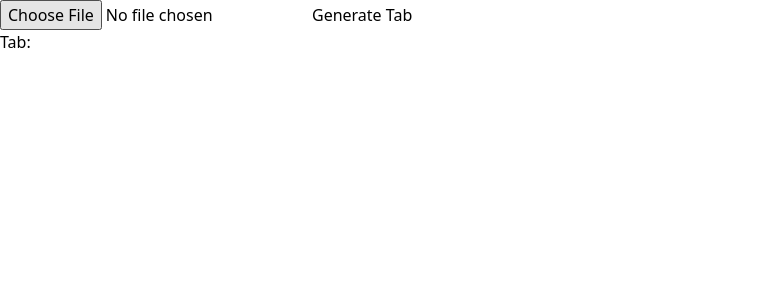
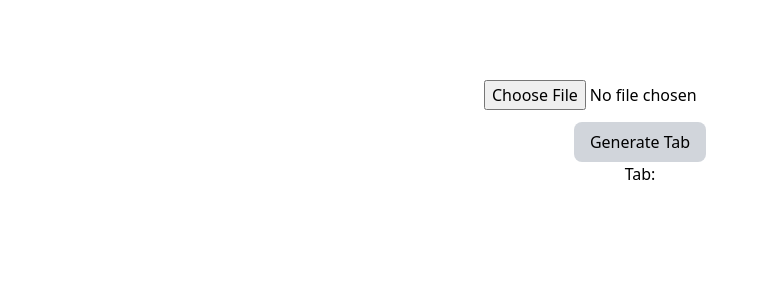
Before and after one commit to Tudor73/tab-editor, a Next.js app: page / in a window 1280 px wide. Shown: the top 300 px of the page, without its empty margins (0-769 px from the left). Built offline with nearby package versions, Linux system fonts and the light colour scheme.

Commit message:
added index to span components

```diff
--- a/package.json
+++ b/package.json
@@ -17,7 +17,8 @@
     "next": "13.2.4",
     "react": "18.2.0",
     "react-dom": "18.2.0",
-    "typescript": "5.0.2"
+    "typescript": "5.0.2",
+    "zustand": "^4.3.7"
   },
   "devDependencies": {
     "autoprefixer": "^10.4.14",
--- a/src/pages/index.tsx
+++ b/src/pages/index.tsx
@@ -1,54 +1,134 @@
-import { ChangeEvent, useRef, useState } from "react";
+import { ChangeEvent, useEffect, useRef, useState } from "react";
+import {useStore} from "./store";
+
+
+const lengthOfTabString = 30;
+
+let count = 0
+
+
+const SpanComponent = ({
+  value,
+  index,
+  showInputParent,
+  onShowInput,
+}: {
+  value: string;
+  index: number;
+  showInputParent: number;
+  onShowInput: (val: number) => void;
+}) => {
+  const inputRef = useRef<HTMLInputElement>(null);
+  const [showInput, setShowInput] = useState(false);
+
+  const [index1, setIndex1] = useState(0)
+
+  useEffect(() => {
+    count += 1
+    setIndex1(count)
+    return () => {
+      count -=1
+    }
+  }, [])
+
+  // const spanIndex   = useStore(state => state.spanIndex)
 
 
 
-const TabComponent = ( {tab } : {tab: string[]}) => {
+  if (index === lengthOfTabString) {
+    return <span className="block"></span>;
+  }
+  return (
+    <span
+      onClick={(e) => {
+      console.log(index1)
+      }}
+    >
+      {value}
 
+      {showInputParent ===index && <input type="text" ref={inputRef} className=" w-6 h-6 outline" />}
+    </span>
+  );
+};
 
+const TabComponent = ({ tab }: { tab: string[][];  }) => {
+  const [showInputIndex, setShowInputIndex] = useState(-1);
   return (
   <div className=" text-md font-mono mt-10">
-      {tab.map((str, idx) =>
-        {return (<span className=" block" key={idx}>{str}</span> )}
-    )}
+      {tab.map((str, idx) => {
+        return str.map((str2, idx2) => {
+          return (
+            <SpanComponent
+              value={str2}
+              index={idx2}
+              key={idx2}
+              showInputParent={showInputIndex}
+              onShowInput={(val: number) => setShowInputIndex(val)}
+            />
+          );
+        });
+      })}
     </div>
-
-  )
+  );
 };
 
+// const EditTabComponent = ({ tab }: { tab: string[] }) => {
+//   return (
+//     <div className=" text-md font-mono mt-10">
+//       {tab.map((str, idx) => {
+//         return (
+//           <span className=" block" key={idx}>
+//             {str}
+//           </span>
+//         );
+//       })}
+//     </div>
+//   );
+// };
 
 function generateTab(notes: number[][]) {
-  let tab = [
-    "e | ---------------------------------------------",
-    "B | ---------------------------------------------",
-    "G | ---------------------------------------------",
-    "D | ---------------------------------------------",
-    "A | ---------------------------------------------",
-    "E | ---------------------------------------------",
-  ]
-  let idx = 4
-  notes.forEach((note) => {
-    let str = tab[note[0]]
-    let str1 = str.split("")
-    str1[idx] = String(note[1])
-    str = str1.join("")
-    tab[note[0]] = str
-    idx += 3
-  })
-  return tab
+  let tab = [["e | "], ["B | "], ["G | "], ["D | "], ["A | "], ["E | "]];
+
+  let idx = 1;
+
+  for (let i = 0; i < 6; i++) {
+    for (let j = 0; j < lengthOfTabString; j++) {
+      let char = "-";
+      tab[i].push(char);
     }
+  }
+  notes.forEach((val, index) => {
+    let string = val[0];
+    let fret = val[1];
 
+    let str1 = tab[string];
+    str1[idx] = String(fret);
+    idx += 3;
+  });
+
+  console.log(tab);
+  return tab;
+}
 
 export default function Home() {
   let file: File;
 
 
-  const [renderTab, setRenderTab] = useState(false)
-  const [tabs, setTabs] = useState<string[][]>([])
+
+  const [renderTab, setRenderTab] = useState(false);
+  const [editMode, setEditMode] = useState(false);
+  const [tabs, setTabs] = useState<string[][][]>([]);
+  const [value, setValue] = useState("");
 
   const handleFileChange = (e: ChangeEvent<HTMLInputElement>) => {
     if (e.target.files) {
       file = e.target.files[0];
     }
+  };
+
+  const enterEditMode = () => {
+    setRenderTab(false);
+    setEditMode(true);
   };
 
   const handleUploadFile = () => {
@@ -61,32 +141,49 @@ export default function Home() {
     })
       .then((res) => res.json())
       .then((data) => {
-        const nr_of_tabs = Math.ceil(data.notes.length / 15)
-        let tabs_aux = []
-        for (let i = 0; i < nr_of_tabs; i++) {
-          tabs_aux.push(generateTab(data.notes.slice(i * 15, (i + 1) * 15)))
+        let tabs_aux = [];
+        let index = 0;
+        while (index < data.notes.length) {
+          let start = index;
+          let end = index + 8;
+
+          let generatedTab = generateTab(data.notes.slice(start, end));
+          tabs_aux.push(generatedTab);
+          index += 8;
         }
-        setTabs(tabs_aux)
-        setRenderTab(true)
+        setTabs(tabs_aux);
+        let tab_edit = tabs_aux[0].join("\n");
+        setValue(tab_edit);
+        setRenderTab(true);
       })
       .catch((err) => console.log(err));
   };
 
   return (
-    <div>
-      <div>
-        <input type="file" name="file" id="upload" onChange={handleFileChange} />
-        <button type="submit" onClick={handleUploadFile}>
+    <div className="flex flex-col items-center mt-20 ">
+      <div className="flex flex-col items-center gap-3">
+        <input type="file" name="file" id="upload" onChange={handleFileChange} className="" />
+        <button
+          type="submit"
+          onClick={handleUploadFile}
+          className=" self-center bg-gray-300 px-4 py-2 rounded-lg cursor-pointer hover:bg-gray-400"
+        >
           Generate Tab
         </button>
       </div>
       <div className="">
-
         <h1>Tab: </h1>
 
-      { renderTab  && tabs.map((tab, idx) => {
-        return <TabComponent tab={tab} key={idx} />
-      }) }
+        {renderTab &&
+          tabs.map((tab, idx) => {
+            return <TabComponent tab={tab} key={idx}  />;
+          })}
+
+        {renderTab && (
+          <button className="bg-gray-300 px-4 py-2 rounded-lg" onClick={enterEditMode}>
+            Edit
+          </button>
+        )}
       </div>
     </div>
   );
--- /dev/null
+++ b/src/pages/store.ts
@@ -0,0 +1,13 @@
+import { create } from 'zustand'
+
+
+interface spanState {
+    spanIndex: number
+    increase: () => void
+  }
+
+
+export const useStore = create<spanState>()((set) => ({
+  spanIndex: 0,
+  increase: () => set((state) => ({ spanIndex: state.spanIndex + 1 })),
+}))
```
Also changed, not shown: 1 other file (tests, documents, lock files or other folders). Lines whose indentation alone changed are shown as unchanged.
